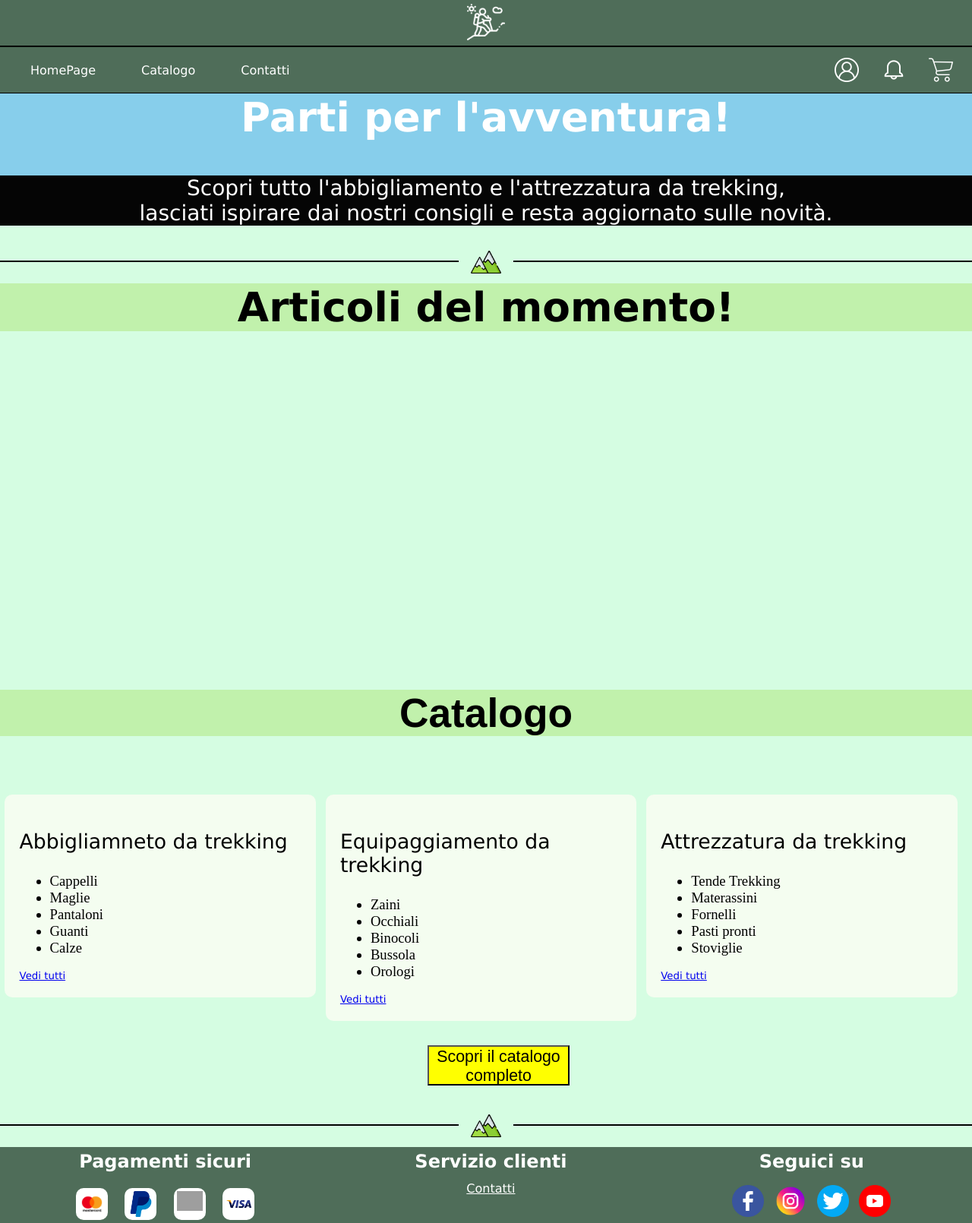
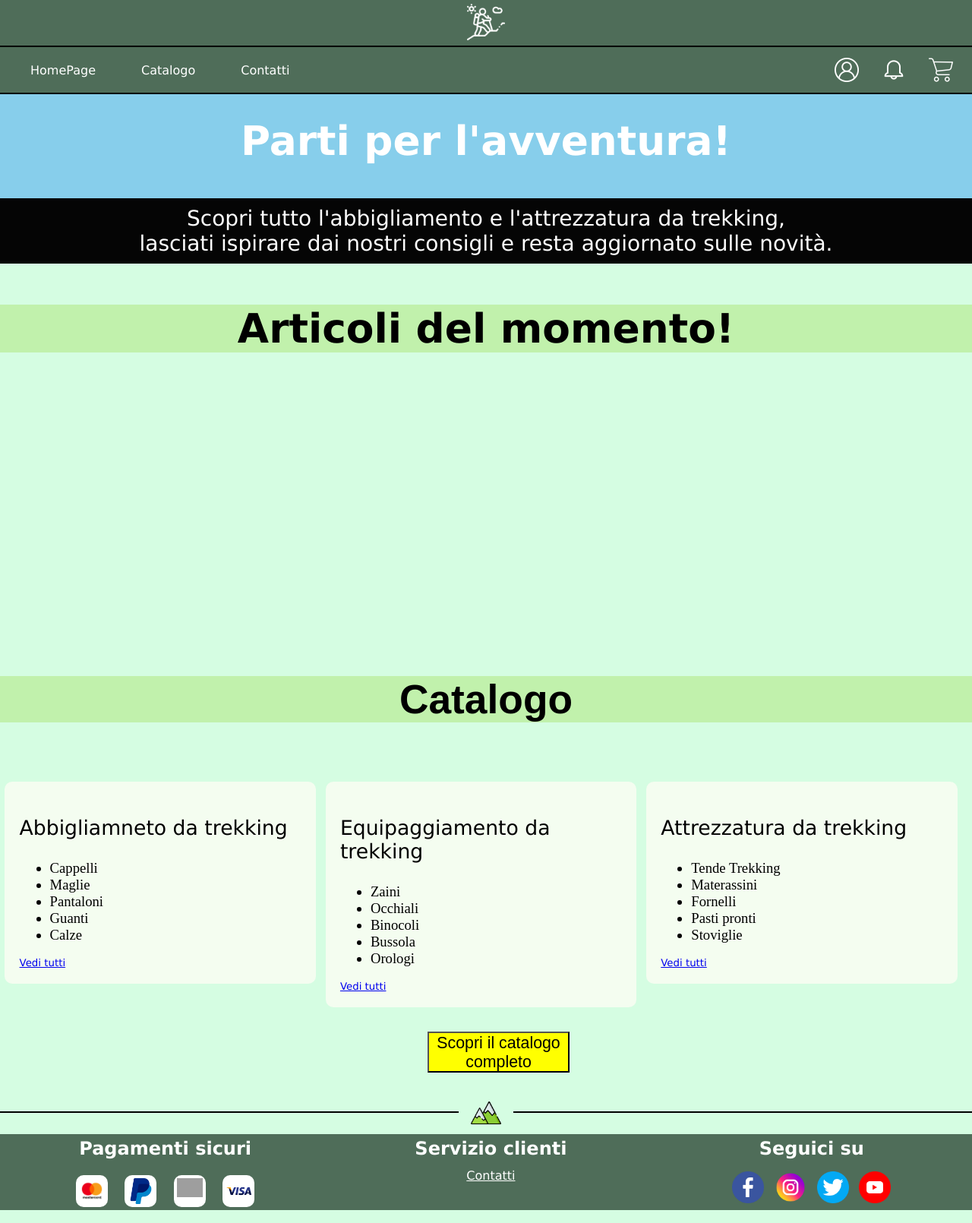
Before and after one commit to EdoardoPuce/webproject, a PHP site: page / in a window 1280 px wide. Shown: the whole page at 76% size. Run offline with PHP 8.4, Linux system fonts and the light colour scheme; data that the repository does not hold is empty; grey boxes are pictures that could not be loaded.

Commit message:
sistemato css homepage

```diff
--- a/css/homepage.css
+++ b/css/homepage.css
@@ -1,9 +1,9 @@
 section.intro {
-    position: relative;
-    margin-top: -45px;
     background-color: skyblue;
 }
 section.intro > h2 {
+    margin-top: 0px;
+    padding-top: 30px;
     font-size: 40pt;
     text-align: center;
     color: white;
@@ -13,14 +13,13 @@ section > p {
     font-size: 21pt;
     text-align: center;
     color: white;
+    padding: 10px 0px;
     background-color: #050505;
 }
 
 section.artmom {
     background-color: #c1f1ac;
-    position: relative;
-    top: -45px;
-    ;
+
 }
 section.artmom > h3 {
 
@@ -107,36 +106,6 @@ section.allart > .colonna > ul > li {
     text-align: left;
     font-size: 14pt;
 }
-main > hr{
-    background-image: url('../upload/mountains.png');
-    background-repeat: no-repeat;
-    background-position: top center;
-    background-size: contain;
-    display: block;
-    height: 40px;
-    border: 0;
-    position: relative;
-}
-
-.foot:before,
-.foot:after {
-    content: '';
-    display: block;
-    position: absolute;
-    background: black;
-    height: 2px;
-    top: 18px;
-}
-.foot:before {
-    left: 0;
-    right: 52%;
-    margin-right: 10px;
-}
-.foot:after {
-    right: 0;
-    left: 52%;
-    margin-left: 10px;
-}
 
 button {
     font-size: 16pt;
--- a/css/notifica.css
+++ b/css/notifica.css
@@ -1,4 +1,5 @@
 .accesso{
+    all: revert;
     text-align: center;
 }
 
--- a/template/homepage.php
+++ b/template/homepage.php
@@ -5,7 +5,6 @@
     <p> Scopri tutto l'abbigliamento e l'attrezzatura da trekking,<br>
     lasciati ispirare dai nostri consigli e resta aggiornato sulle novità.</p>
 </section>
-<hr class="foot">
 <section class="artmom">
         <h3> Articoli del momento!</h3>
         <?php foreach($templateParams["articolicasuali"] as $articolocasuale): ?>
```
